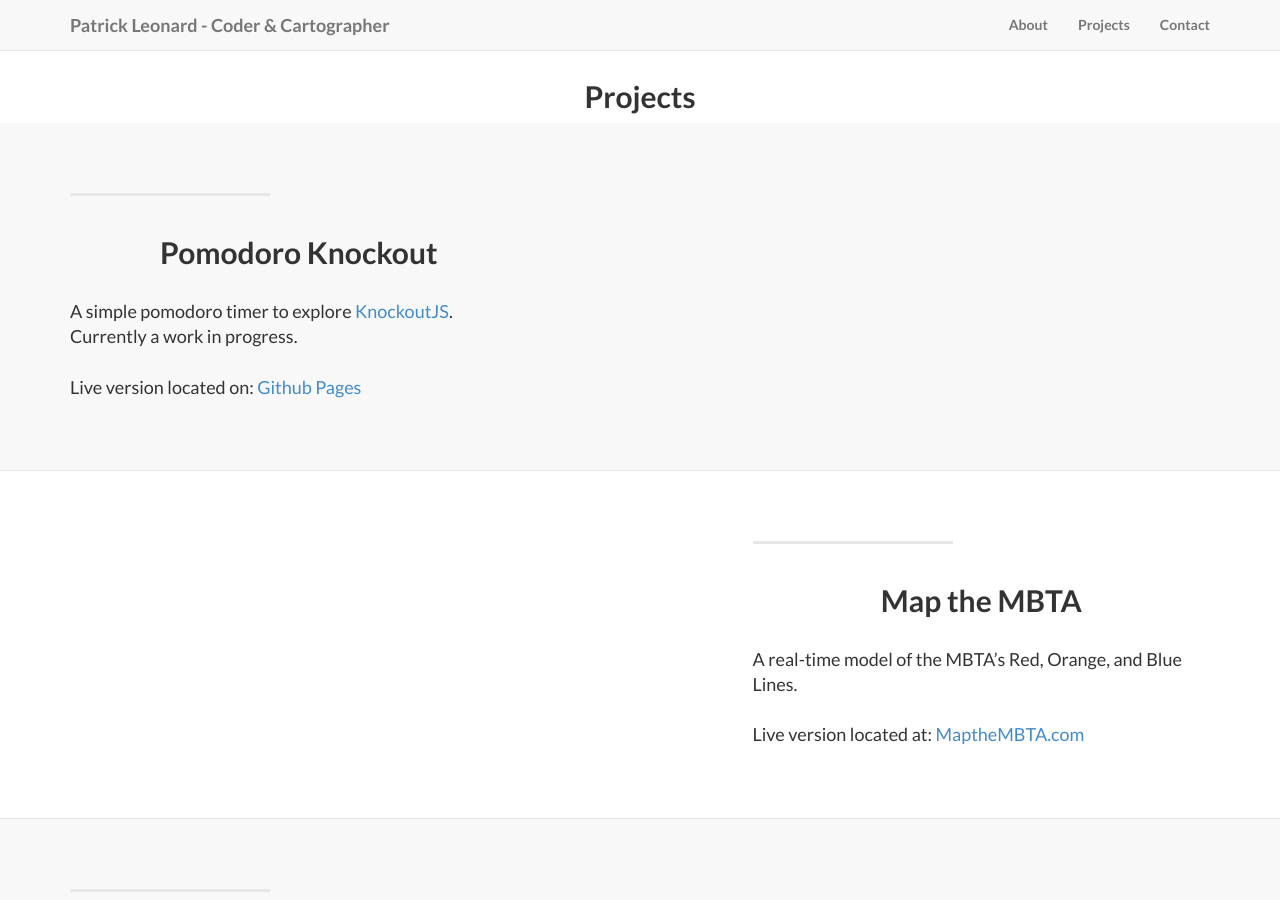
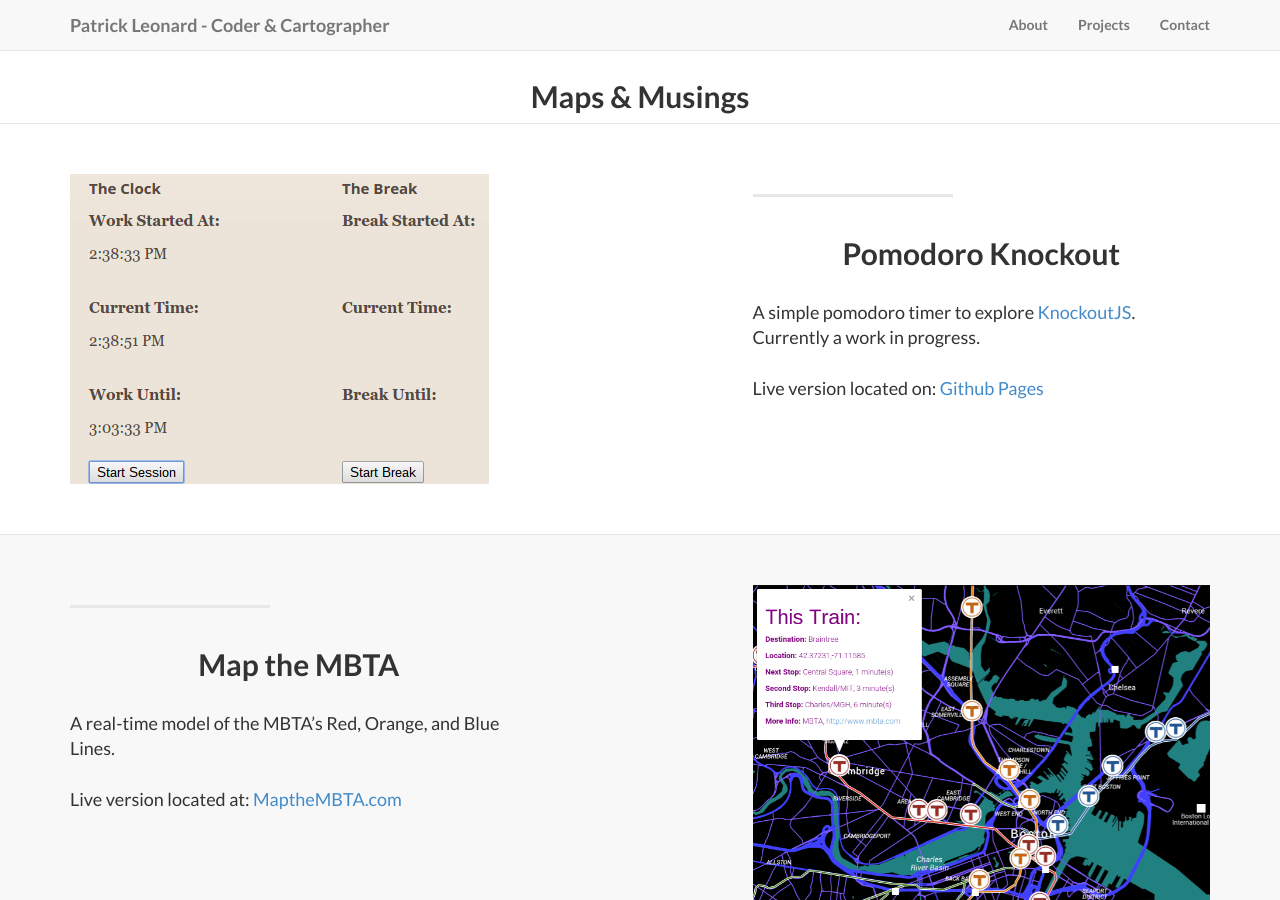
Before and after one commit to pjleonard37/pjleonard37.github.io, a Jekyll site: the page built from blog/index.html, in a window 1280 px wide and 900 px high. Built offline with Jekyll 4.4.1, drawn with Linux system fonts in a browser that asks for light colours; nearby versions of some CDN libraries; library files that are not in the unit come from our copies.

Commit message:
experiments

```diff
--- /dev/null
+++ b/_includes/blog_landing.html
@@ -0,0 +1,56 @@
+<section id="blog">
+<!-- Page Content -->
+<br/>
+<br/>
+<br/>
+<h2>Maps & Musings</h2>
+{% for post in site.posts %}
+  {% capture thecycle %}{% cycle 'odd', 'even' %}{% endcapture %}
+    {% if thecycle == 'even' %}
+    <div class="content-section-a">
+
+        <div class="container">
+
+            <div class="row">
+                <div class="col-lg-5 col-sm-6">
+                    <hr class="section-heading-spacer">
+                    <div class="clearfix"></div>
+                    <h2 class="section-heading">{{ post.title }}</h2>
+                    <div class="lead">{{ post.content }}</div>
+                </div>
+                <div class="col-lg-5 col-lg-offset-2 col-sm-6">
+                    <img class="img-responsive" src="../img/projects/{{ post.img }}" alt="">
+                </div>
+            </div>
+
+        </div>
+        <!-- /.container -->
+
+    </div>
+    <!-- /.content-section-a -->
+    {% else %}
+
+    <div class="content-section-b">
+
+        <div class="container">
+
+            <div class="row">
+                <div class="col-lg-5 col-lg-offset-1 col-sm-push-6  col-sm-6">
+                    <hr class="section-heading-spacer">
+                    <div class="clearfix"></div>
+                    <h2 class="section-heading">{{ post.title }}</h2>
+                    <div class="lead">{{ post.content }}</div>
+                </div>
+                <div class="col-lg-5 col-sm-pull-6  col-sm-6">
+                  <img class="img-responsive" src="../img/projects/{{ post.img }}" alt="">
+                </div>
+            </div>
+
+        </div>
+        <!-- /.container -->
+
+    </div>
+    <!-- /.content-section-b -->
+    {% endif %}
+{% endfor %}
+</section>
--- a/_layouts/blog.html
+++ b/_layouts/blog.html
@@ -4,7 +4,7 @@
 
 	<body>
     {% include navigation.html %}
-		{% include page_content.html %}
+		{% include blog_landing.html %}
     {% include contact.html %}
 		{% include footer.html %}
 		{% include js.html %}
--- a/_layouts/default.html
+++ b/_layouts/default.html
@@ -3,6 +3,7 @@
 	{% include head.html %}
 
 	<body>
+		{% include navigation.html %}
 		{% include header.html %}
 		{% include about.html %}
 		{% include page_content.html %}
```
Also changed, not shown: _includes/header.html (+0 -32 lines).
